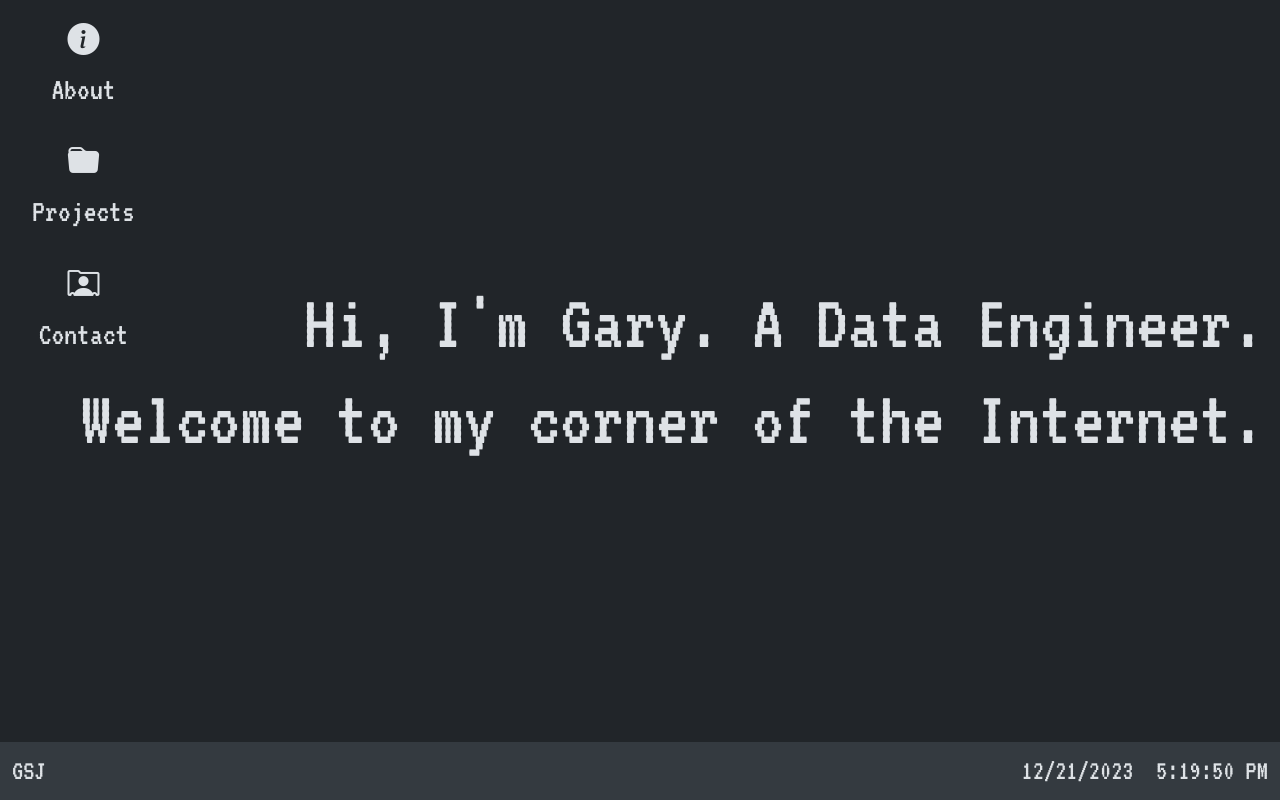
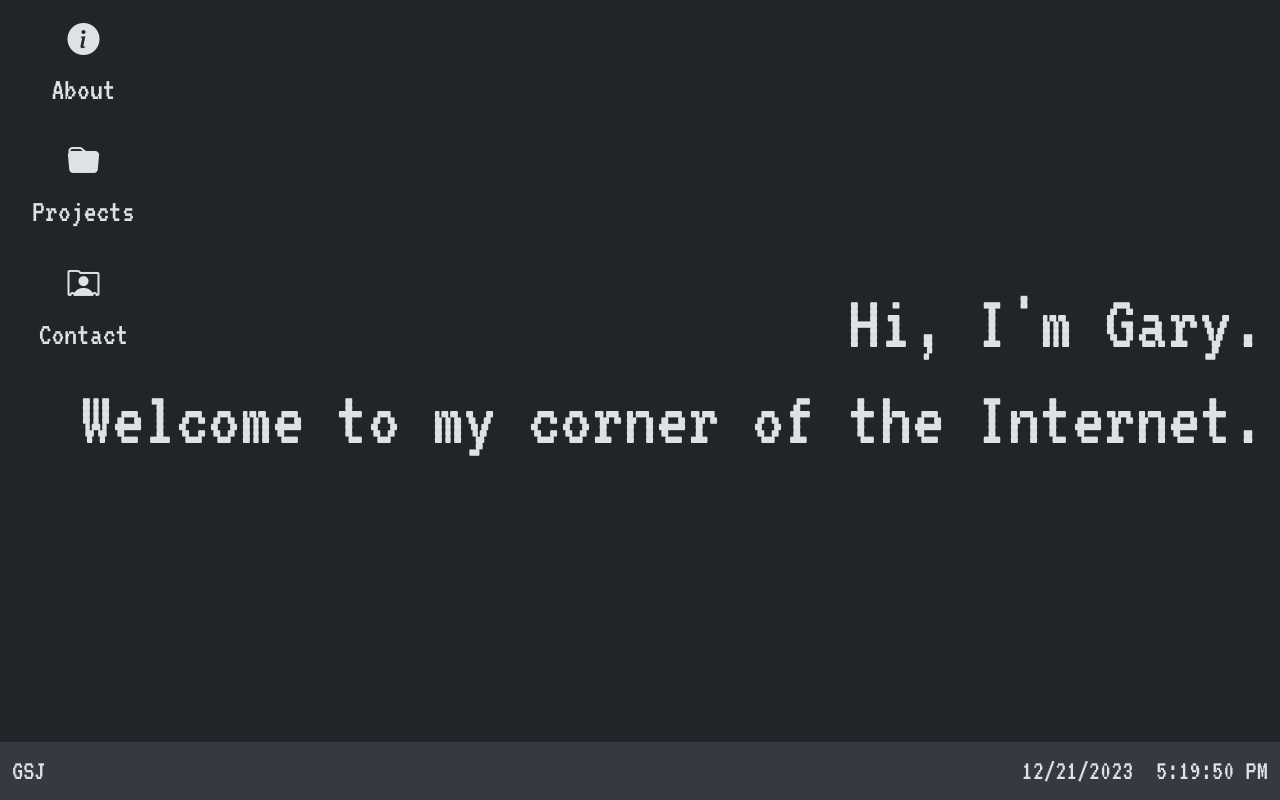
Before and after one commit to garyszekelyjr/garyszekelyjr.github.io, a React (Vite) app: page / in a window 1280 px wide. Built offline with nearby package versions, Linux system fonts and the light colour scheme; a web font is replaced by a local one.

Commit message:
changes to title and about layout

```diff
--- a/src/components/Background.component.tsx
+++ b/src/components/Background.component.tsx
@@ -1,7 +1,7 @@
 function Background() {
     return (
         <div className="w-100 h-100 position-absolute d-flex flex-column justify-content-center text-end p-3">
-            <div className="display-1">Hi, I'm Gary. A Data Engineer.</div>
+            <div className="display-1">Hi, I'm Gary.</div>
             <div className="display-1">Welcome to my corner of the Internet.</div>
         </div>
     );
--- a/src/pages/About.page.tsx
+++ b/src/pages/About.page.tsx
@@ -46,7 +46,7 @@ function AboutPage() {
                     </div>
                 </div>
             </div>
-            <div className='row flex-wrap'>
+            <div className='row'>
                 <div className='col p-3'>
                     <div className='card'>
                         <div className='card-header'>
@@ -61,6 +61,8 @@ function AboutPage() {
                         </div>
                     </div>
                 </div>
+            </div>
+            <div className='row'>
                 <div className='col p-3'>
                     <div className='card'>
                         <div className='card-header'>
```
